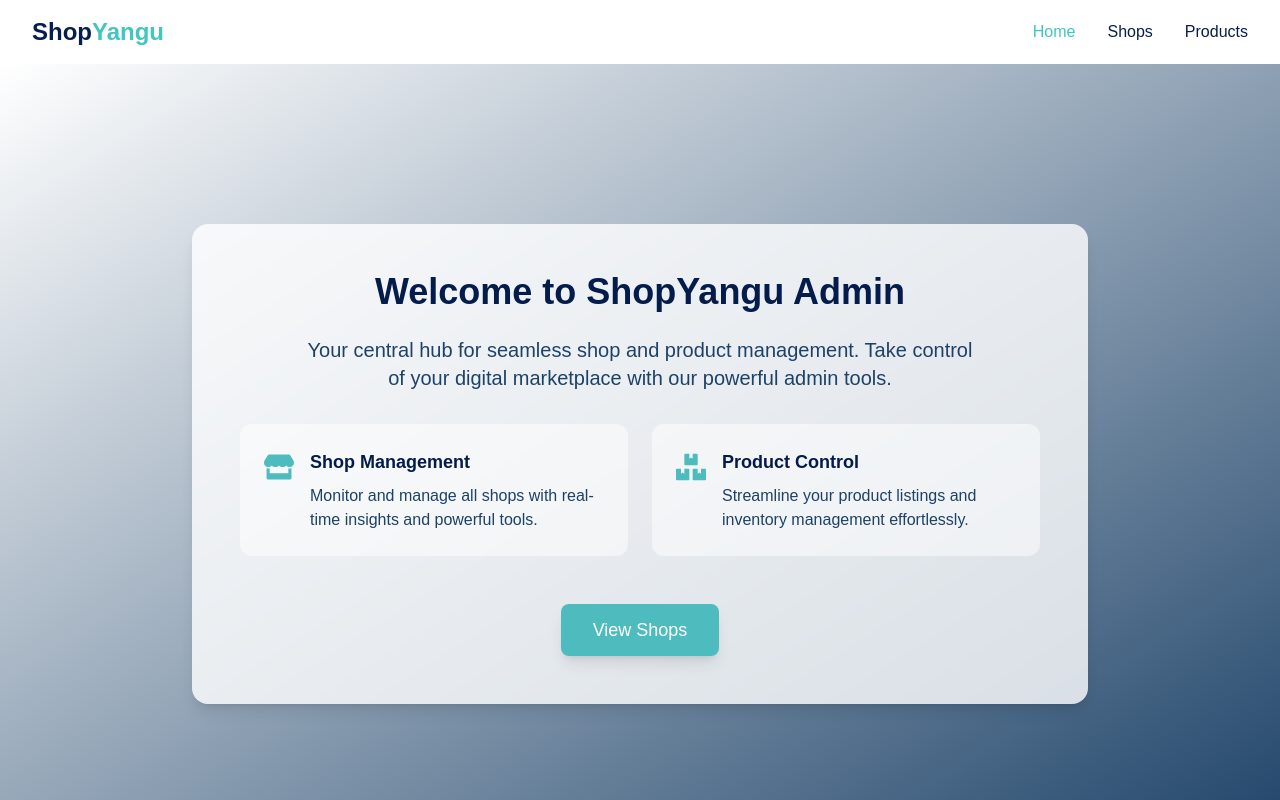
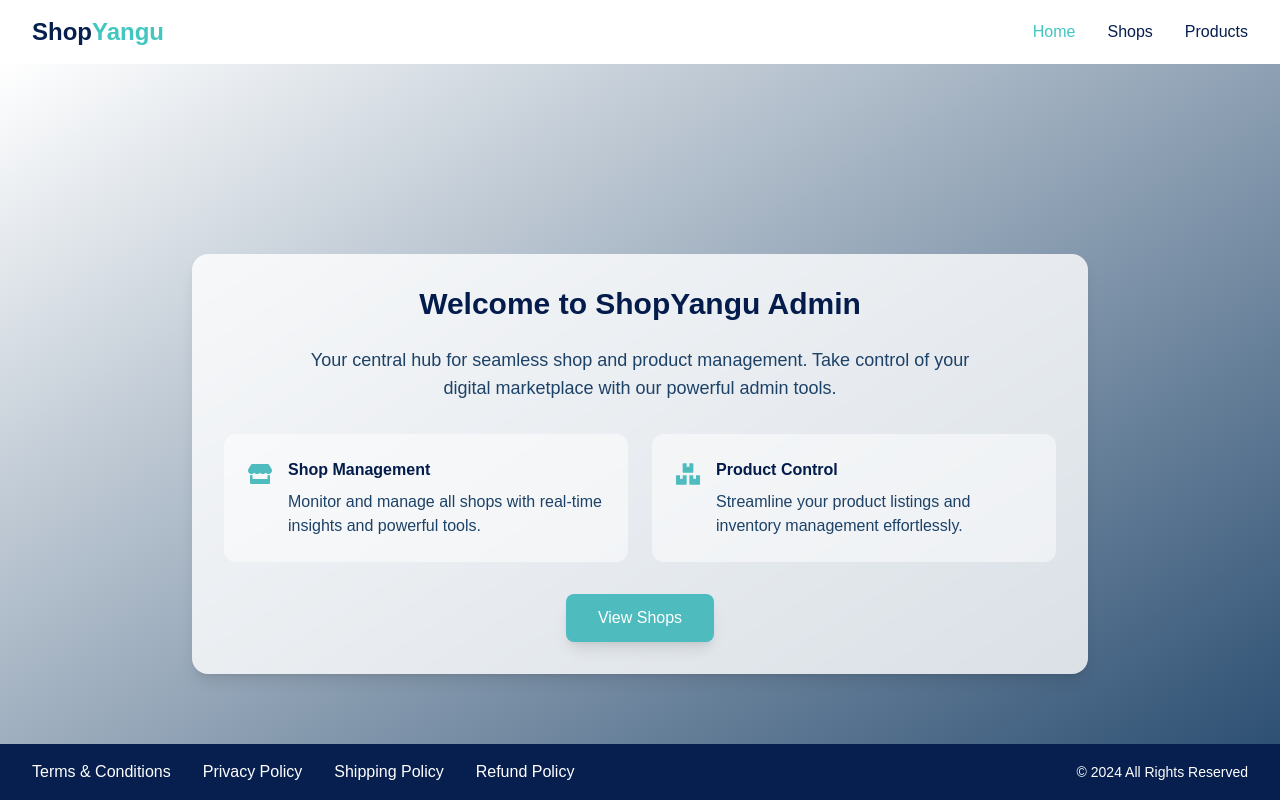
Before and after one commit to bridgitkanini/shop-yangu, a Next.js app: page / in a window 1280 px wide. Shown: the top 800 px of the page. Built offline with nearby package versions, Linux system fonts and the light colour scheme.

Commit message:
Adjust footer layout and pages display

```diff
--- a/src/app/components/Footer.tsx
+++ b/src/app/components/Footer.tsx
@@ -1,7 +1,7 @@
 const Footer = () => {
   return (
-    <footer className="bg-primary text-white">
-      <div className="max-w-7xl mx-auto px-4 sm:px-6 lg:px-8 py-8">
+    <footer className="bg-primary text-white fixed bottom-0 w-full">
+      <div className="max-w-7xl mx-auto px-4 sm:px-6 lg:px-8 py-4">
         <div className="flex flex-col md:flex-row md:justify-between items-center space-y-4 md:space-y-0">
           <div className="flex flex-col md:flex-row space-y-4 md:space-y-0 md:space-x-8">
             <a
--- a/src/app/layout.tsx
+++ b/src/app/layout.tsx
@@ -27,11 +27,11 @@ export default function RootLayout({
 }>) {
   return (
     <html lang="en">
-      <body
-        className={`${geistSans.variable} ${geistMono.variable} antialiased`}
-      >
+      <body className={`${geistSans.variable} ${geistMono.variable} antialiased flex flex-col min-h-screen`}>
         <Navbar />
-        {children}
+        <main className="flex-grow pb-52 md:pb-10">
+          {children}
+        </main>
         <Footer />
       </body>
     </html>
--- a/src/app/page.tsx
+++ b/src/app/page.tsx
@@ -3,23 +3,23 @@ import Link from "next/link";
 
 export default function Home() {
   return (
-    <main className="h-screen overflow-hidden bg-gradient-to-br from-white to-[#1d4268] p-4 md:p-14 flex items-center justify-center">
-      <div className="max-w-4xl mx-auto bg-white/80 backdrop-blur-sm rounded-2xl shadow-lg p-8 md:p-12 overflow-auto">
-        <h1 className="flex items-center justify-center text-3xl md:text-4xl font-bold text-[#041c4c] mb-6 text-center">
+    <main className="h-screen overflow-hidden bg-gradient-to-br from-white to-[#1d4268] px-4 md:px-14 py-8 md:py-20 flex items-center justify-center">
+      <div className="max-w-4xl mx-auto bg-white/80 backdrop-blur-sm rounded-2xl shadow-lg p-4 md:p-8 overflow-auto">
+        <h1 className="flex items-center justify-center text-2xl md:text-3xl font-bold text-[#041c4c] mb-6 text-center">
           Welcome to ShopYangu Admin
         </h1>
-        <p className="text-xl text-[#1d4268] mb-8 max-w-2xl mx-auto text-center">
+        <p className="text-lg text-[#1d4268] mb-8 max-w-2xl mx-auto text-center">
           Your central hub for seamless shop and product management. Take
           control of your digital marketplace with our powerful admin tools.
         </p>
 
-        <div className="grid md:grid-cols-2 gap-6 mb-12">
-          <div className="p-6 rounded-xl bg-white/50 flex items-start space-x-4 hover:bg-white/70 transition-all duration-300">
-            <div className="text-[#4ebcbe] text-3xl mt-1">
+        <div className="grid md:grid-cols-2 gap-6 mb-8">
+          <div className="p-6 rounded-xl bg-white/50 flex items-start space-x-4 hover:bg-white/70 hover:shadow-xl hover:scale-105 transition-all duration-300">
+            <div className="text-[#4ebcbe] text-2xl mt-1">
               <FaStore />
             </div>
             <div>
-              <h3 className="text-lg font-semibold text-[#041c4c] mb-2">
+              <h3 className="text-md font-semibold text-[#041c4c] mb-2">
                 Shop Management
               </h3>
               <p className="text-[#1d4268]">
@@ -28,12 +28,12 @@ export default function Home() {
               </p>
             </div>
           </div>
-          <div className="p-6 rounded-xl bg-white/50 flex items-start space-x-4 hover:bg-white/70 transition-all duration-300">
-            <div className="text-[#4ebcbe] text-3xl mt-1">
+          <div className="p-6 rounded-xl bg-white/50 flex items-start space-x-4 hover:bg-white/70 hover:shadow-xl hover:scale-105 transition-all duration-300">
+            <div className="text-[#4ebcbe] text-2xl mt-1">
               <FaBoxes />
             </div>
             <div>
-              <h3 className="text-lg font-semibold text-[#041c4c] mb-2">
+              <h3 className="text-md font-semibold text-[#041c4c] mb-2">
                 Product Control
               </h3>
               <p className="text-[#1d4268]">
@@ -46,7 +46,7 @@ export default function Home() {
 
         <Link href="/shops" className="flex justify-center">
           <button
-            className="bg-[#4ebcbe] text-white py-3 px-8 rounded-lg text-lg font-medium
+            className="bg-[#4ebcbe] text-white py-3 px-8 rounded-lg text-md font-medium
             hover:bg-[#1d4268] transform hover:scale-105 transition-all duration-300
             shadow-lg hover:shadow-xl"
           >
--- a/src/app/products/page.tsx
+++ b/src/app/products/page.tsx
@@ -206,7 +206,7 @@ export default function ProductsPage() {
   if (error) return <div className="p-8 text-center text-red-500">{error}</div>;
 
   return (
-    <main className="bg-gradient-to-br from-white to-[#1d4268] p-4 md:p-14 min-h-screen">
+    <main className="bg-gradient-to-br from-white to-[#1d4268] px-4 md:px-14 py-8 md:py-20 min-h-screen">
       <div className="max-w-7xl mx-auto">
         {/* Header */}
         <div className="flex flex-col md:flex-row justify-between items-start md:items-center mb-8 gap-4">
--- a/src/app/shops/[id]/page.tsx
+++ b/src/app/shops/[id]/page.tsx
@@ -184,7 +184,7 @@ export default function ShopDetailPage() {
   if (!shop) return <div className="p-8 text-center">Shop not found</div>;
 
   return (
-    <main className="bg-gradient-to-br from-white to-[#1d4268] p-4 md:p-14 min-h-screen">
+    <main className="bg-gradient-to-br from-white to-[#1d4268] px-4 md:px-14 py-8 md:py-20 min-h-screen">
       <div className="max-w-6xl mx-auto">
         {/* Header */}
         <div className="flex items-center gap-4 mb-6">
--- a/src/app/shops/page.tsx
+++ b/src/app/shops/page.tsx
@@ -131,7 +131,7 @@ export default function Page() {
   if (error) return <div className="p-8 text-center text-red-500">{error}</div>;
 
   return (
-    <main className="bg-gradient-to-br from-white to-[#1d4268] p-4 md:p-14">
+    <main className="bg-gradient-to-br from-white to-[#1d4268] px-4 md:px-14 py-8 md:py-20">
       {/* Main content */}
       <div className="max-w-4xl mx-auto">
         <div className="flex justify-between items-center mb-8">
```
